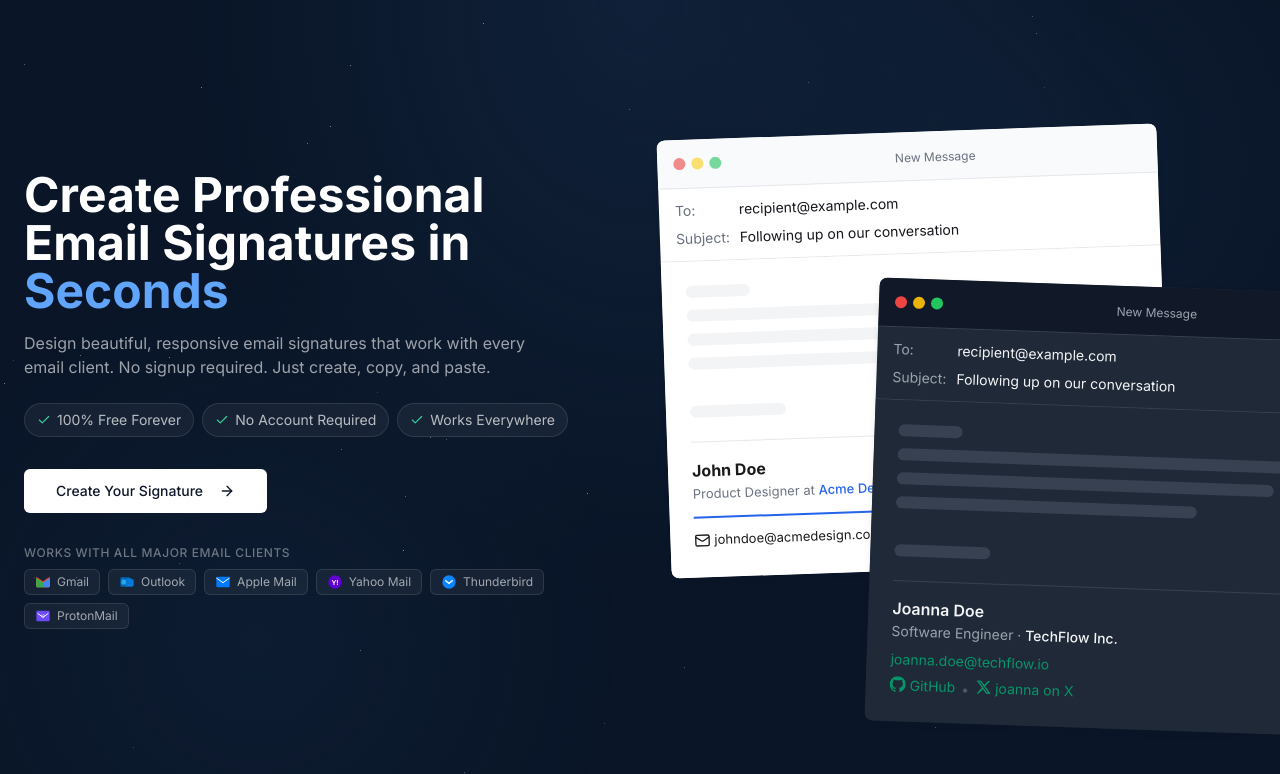
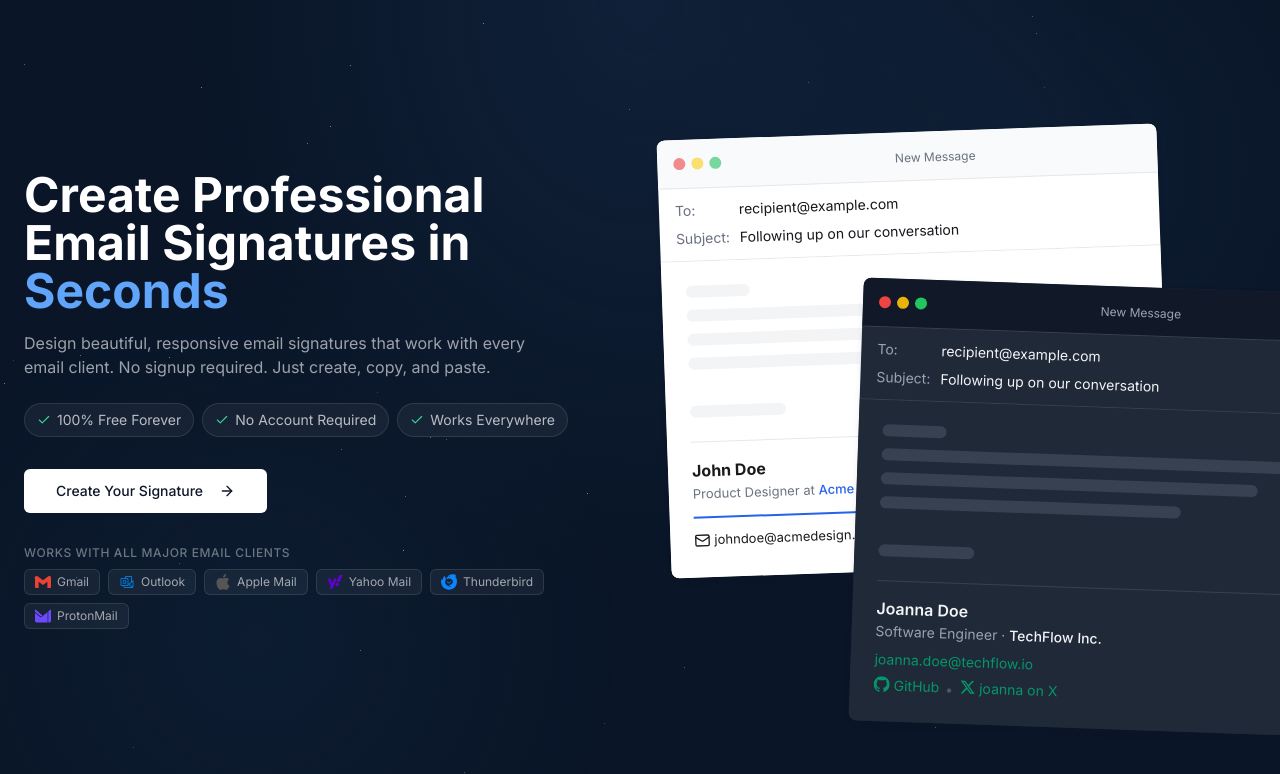
Before and after one commit to alemoraru/email-signature-generator, a React (Vite) app: page / in a window 1280 px wide. Shown: the top 774 px of the page. Built offline with nearby package versions, Linux system fonts and the light colour scheme; the HTML template or start-up script is replaced by a standard one.

Commit message:
feat: improve landing page (WIP)

```diff
--- a/package.json
+++ b/package.json
@@ -54,6 +54,7 @@
     "react-day-picker": "^8.10.1",
     "react-dom": "^19.2.3",
     "react-hook-form": "^7.61.1",
+    "react-icons": "^5.5.0",
     "react-resizable-panels": "^2.1.9",
     "react-router-dom": "^6.30.1",
     "sonner": "^2.0.7",
--- a/src/pages/Landing.tsx
+++ b/src/pages/Landing.tsx
@@ -3,6 +3,9 @@
 import { EmailTemplate } from "@/components/EmailTemplate";
 import { ArrowRight, Check } from "lucide-react";
 import type { SignatureData } from "@/types/signature";
+import { SiGmail, SiApple, SiThunderbird, SiProtonmail } from "react-icons/si";
+import { FaYahoo } from "react-icons/fa6";
+import { PiMicrosoftOutlookLogo } from "react-icons/pi";
 
 const sampleSignature1: SignatureData = {
   logo: null,
@@ -64,74 +67,18 @@
   fontFamily: "system",
 };
 
-// Email client icons as inline SVGs
-const GmailIcon = () => (
-  <svg className="w-4 h-4" viewBox="0 0 24 24" fill="none">
-    <path d="M22 6L12 13L2 6V4L12 11L22 4V6Z" fill="#EA4335" />
-    <path
-      d="M22 6V18C22 19.1 21.1 20 20 20H4C2.9 20 2 19.1 2 18V6L12 13L22 6Z"
-      fill="#FBBC05"
-    />
-    <path d="M2 6L12 13V20H4C2.9 20 2 19.1 2 18V6Z" fill="#34A853" />
-    <path d="M22 6V18C22 19.1 21.1 20 20 20H12V13L22 6Z" fill="#4285F4" />
-  </svg>
+// Email client icons using react-icons with brand colors
+const GmailIcon = () => <SiGmail className="w-4 h-4" color="#EA4335" />;
+const OutlookIcon = () => (
+  <PiMicrosoftOutlookLogo className="w-4 h-4" color="#0078D4" />
 );
-
-const OutlookIcon = () => (
-  <svg className="w-4 h-4" viewBox="0 0 24 24" fill="none">
-    <path
-      d="M22 8.5V17C22 18.1 21.1 19 20 19H8V8L14 5L22 8.5Z"
-      fill="#0078D4"
-    />
-    <path
-      d="M8 19H4C2.9 19 2 18.1 2 17V7C2 5.9 2.9 5 4 5H14L8 8V19Z"
-      fill="#0364B8"
-    />
-    <ellipse cx="7" cy="12" rx="3.5" ry="4" fill="#28A8EA" />
-  </svg>
+const AppleMailIcon = () => <SiApple className="w-4 h-4" color="#555555" />;
+const YahooIcon = () => <FaYahoo className="w-4 h-4" color="#5F01D1" />;
+const ThunderbirdIcon = () => (
+  <SiThunderbird className="w-4 h-4" color="#0A84FF" />
 );
-
-const AppleMailIcon = () => (
-  <svg className="w-4 h-4" viewBox="0 0 24 24" fill="none">
-    <rect x="2" y="4" width="20" height="16" rx="2" fill="#007AFF" />
-    <path d="M2 6L12 13L22 6" stroke="white" strokeWidth="1.5" />
-  </svg>
-);
-
-const YahooIcon = () => (
-  <svg className="w-4 h-4" viewBox="0 0 24 24" fill="none">
-    <circle cx="12" cy="12" r="10" fill="#6001D2" />
-    <text
-      x="12"
-      y="16"
-      textAnchor="middle"
-      fill="white"
-      fontSize="10"
-      fontWeight="bold"
-    >
-      Y!
-    </text>
-  </svg>
-);
-
-const ThunderbirdIcon = () => (
-  <svg className="w-4 h-4" viewBox="0 0 24 24" fill="none">
-    <circle cx="12" cy="12" r="10" fill="#0A84FF" />
-    <path
-      d="M7 10L12 14L17 10"
-      stroke="white"
-      strokeWidth="2"
-      strokeLinecap="round"
-    />
-  </svg>
-);
-
 const ProtonMailIcon = () => (
-  <svg className="w-4 h-4" viewBox="0 0 24 24" fill="none">
-    <rect x="2" y="4" width="20" height="16" rx="2" fill="#6D4AFF" />
-    <path d="M4 8L12 14L20 8" stroke="white" strokeWidth="1.5" />
-    <circle cx="12" cy="12" r="3" fill="white" fillOpacity="0.3" />
-  </svg>
+  <SiProtonmail className="w-4 h-4" color="#6D4AFF" />
 );
 
 const emailClients = [
@@ -256,7 +203,7 @@
               </div>
 
               {/* Second Email Mock - Dark Theme */}
-              <div className="absolute top-24 left-52 transform rotate-[2deg] w-[500px]">
+              <div className="absolute top-24 left-48 transform rotate-[2deg] w-[500px]">
                 <EmailTemplate
                   data={sampleSignature2}
                   device="desktop"
```
Also changed, not shown: 1 other file (tests, documents, lock files or other folders).
